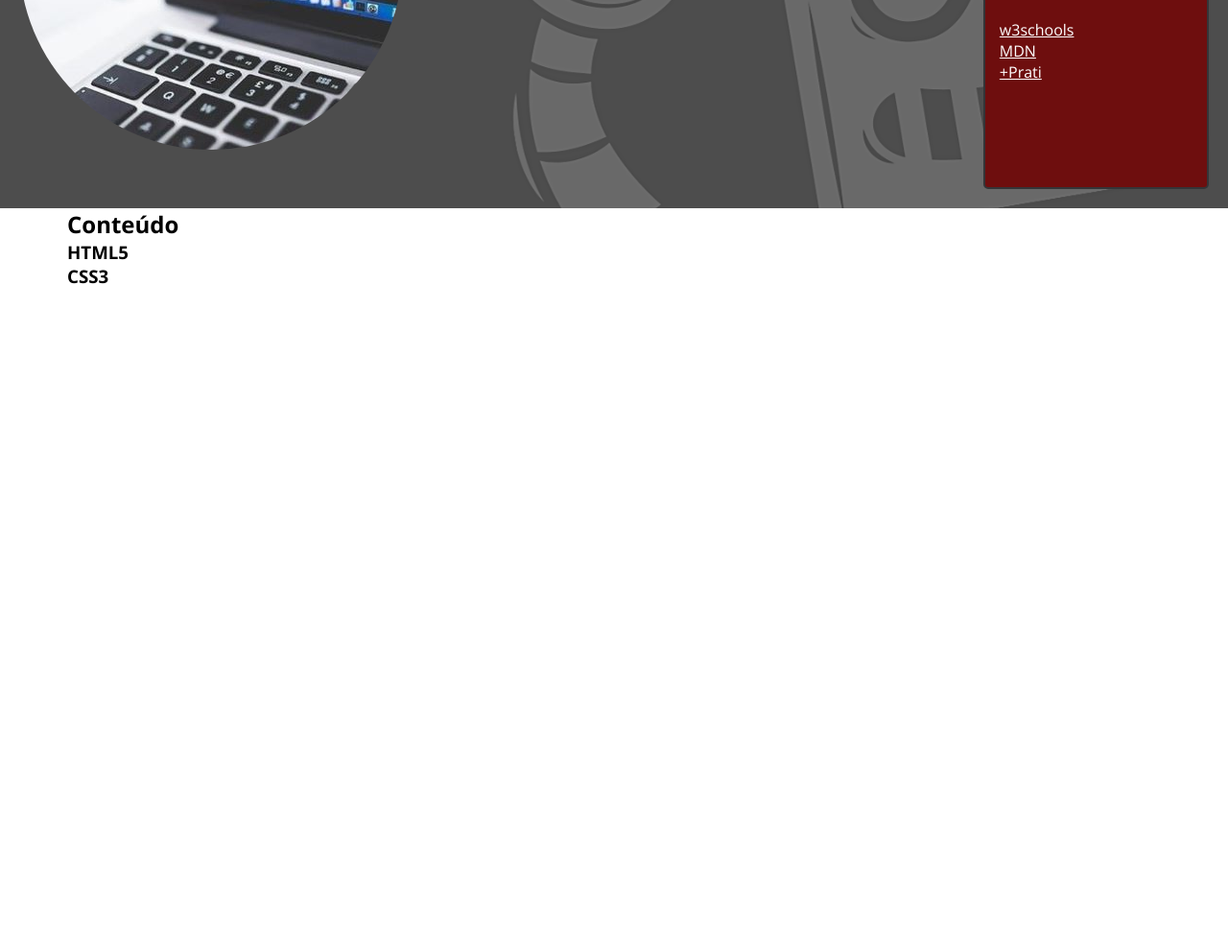
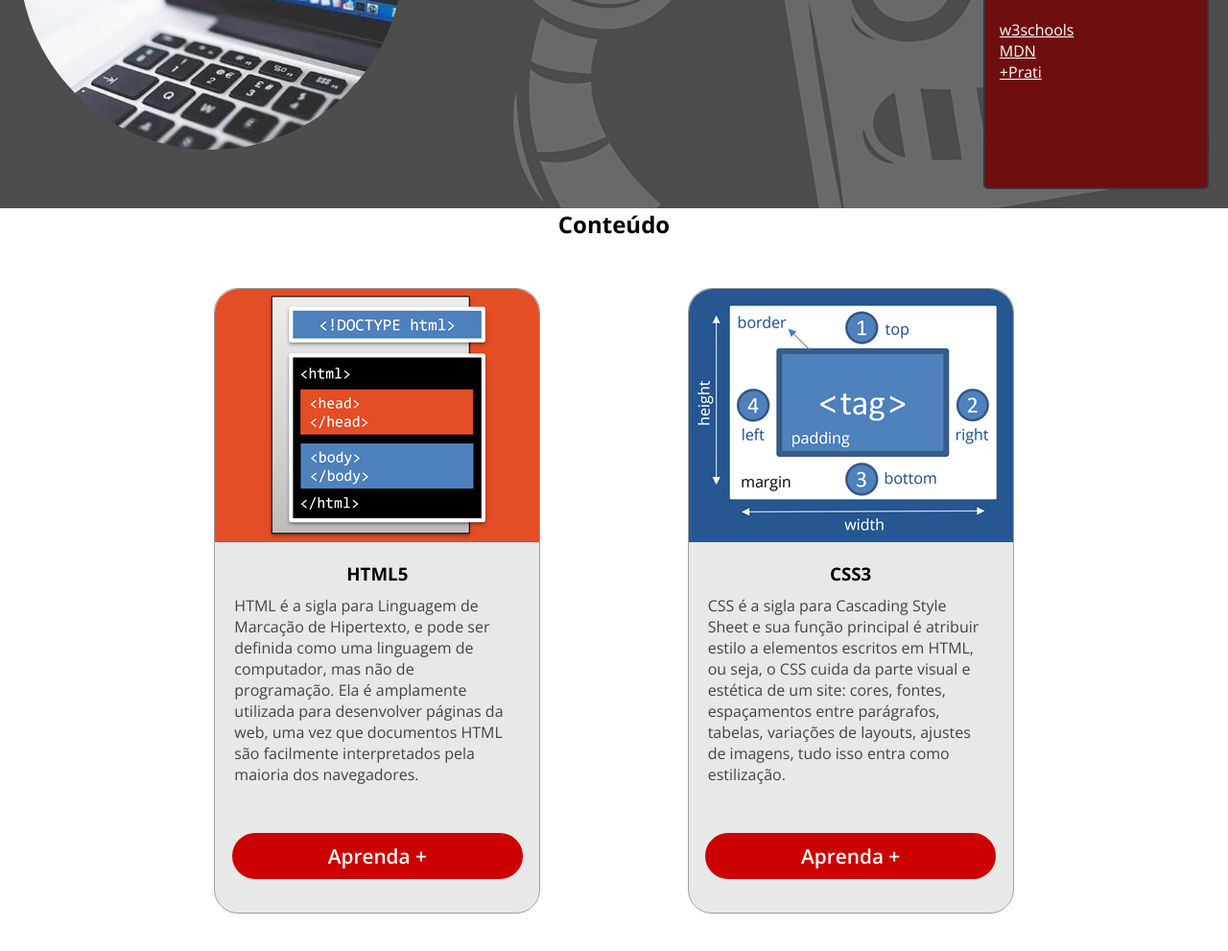
Before and after one commit to Alexandrybrito/first-site, a plain HTML site: page index.html in a window 1280 px wide. Shown: the part 919-1910 px from the top of the page at 96% size. Before the commit the page ends 1219 px from the top, so only its background shows below. Drawn offline with nearby package versions, Linux system fonts and the light colour scheme.

Commit message:
Ajustado cartões da seção conteúdo

```diff
--- a/index.html
+++ b/index.html
@@ -72,8 +72,22 @@
     <section id="conteudo">
       <div class="container">
         <h2>Conteúdo</h2>
-        <h3>HTML5</h3>
-        <h3>CSS3</h3>
+        <div class="cards Flex3">
+          <div class="card">
+            <img src="img/estruturahtml.png" alt="Estrutura html5">
+            <h3>HTML5</h3>
+            <p>
+              HTML é a sigla para Linguagem de Marcação de Hipertexto, e pode ser definida como uma linguagem de computador, mas não de programação. Ela é amplamente utilizada para desenvolver páginas da web, uma vez que documentos HTML são facilmente interpretados pela maioria dos navegadores.</p>
+              <a href="https://www.youtube.com/watch?v=0409yssD3vk" target="_blank" class="Botao">Aprenda +</a>
+          </div>
+          <div class="card">
+            <img src="img/boxmodel.png" alt="CSS3">
+            <h3>CSS3</h3>
+            <p>CSS é a sigla para Cascading Style Sheet e sua função principal é atribuir estilo a elementos escritos em HTML, ou seja, o CSS cuida da parte visual e estética de um site: cores, fontes, espaçamentos entre parágrafos, tabelas, variações de layouts, ajustes de imagens, tudo isso entra como estilização.</p>
+            <a href="https://www.youtube.com/watch?v=YNqrNqpq6-E" target="_blank" class="Botao">Aprenda +</a>
+          </div>
+        </div>
+
       </div>
     </section>
 
--- a/style.css
+++ b/style.css
@@ -34,6 +34,12 @@ body {
     flex-direction: row;
 }
 
+.Flex3 {
+    display: flex;
+    flex-wrap: wrap;
+    justify-content: space-evenly;
+}
+
 .Botao {
     text-decoration: none;
     color: #fff;
@@ -51,6 +57,38 @@ body {
     right: 10px;
     bottom: 10px;
 }
+
+/* Cartões */
+.card {
+    margin-top: 25px;
+    width: 338px;
+    height: 650px;
+    background-color: #e8e8e8;
+    border: 1px solid #a1a1a1;
+    border-radius: 25px;
+    text-align: center;
+}
+
+.card img {
+    border-radius: 25px 25px 0px 0px;
+}
+
+.card h3 {
+    margin-top: 15px;
+}
+
+.card p {
+    text-align: left;
+    color: #434343;
+    padding: 10px 30px 60px 20px;
+}
+
+.card a {
+    padding: 10px 100px;
+    border: 0;
+}
+
+
 
 /* Smartphone Portrait >>>>>>>>>>>>>>>>>>>>>>>>>>>>>>>>>>>>>> */
 /* Cabeçalho */
@@ -160,6 +198,16 @@ aside ul {
 
 aside ul li a {
     color: #fff;
+}
+
+/* Conteudo */
+#conteudo {
+    padding: 50px 0px;
+}
+
+#conteudo h2 {
+    margin-bottom: 25px;
+    text-align: center;
 }
 
 
```
Also changed, not shown: img/boxmodel2.png (added), img/estruturahtml2.png (added).
